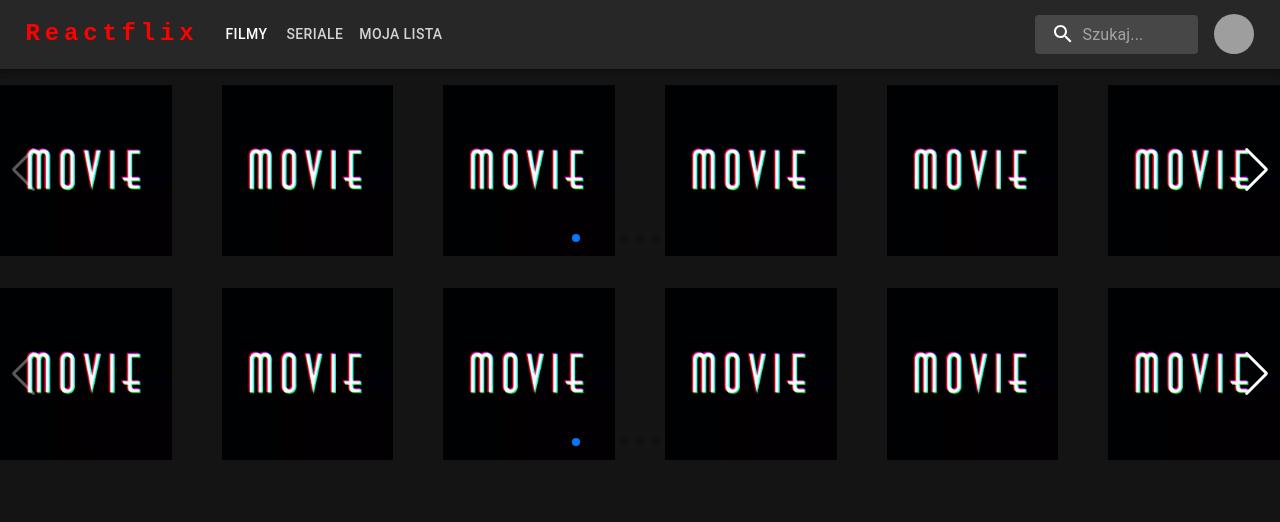
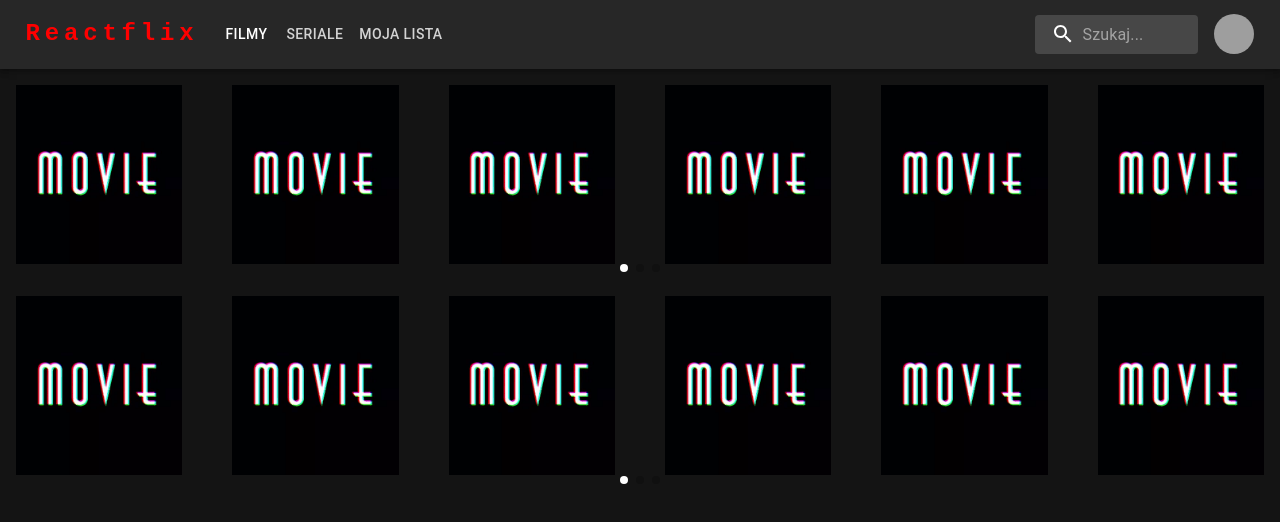
Before and after one commit to zaraod17/react-netflix, a React (Create React App) app: page /movies in a window 1280 px wide. Shown: the top 522 px of the page. Built offline with nearby package versions, Linux system fonts and the light colour scheme; grey boxes are pictures that could not be loaded.

Commit message:
swiper styles

```diff
--- a/src/components/layout/Layout.tsx
+++ b/src/components/layout/Layout.tsx
@@ -7,7 +7,7 @@ const Layout: React.FC<PropsWithChildren> = (props) => {
   return (
     <React.Fragment>
       <MainHeader />
-      <Box sx={{ flexGrow: 1, marginTop: "1rem"}}>
+      <Box sx={{ flexGrow: 1, marginTop: "1rem", marginInline: "1rem"}}>
         <Grid container rowSpacing={4}>
           {props.children}
         </Grid>
--- a/src/components/show/ShowCarousel.tsx
+++ b/src/components/show/ShowCarousel.tsx
@@ -1,7 +1,7 @@
 import { Swiper, SwiperSlide } from "swiper/react";
 
 import "swiper/css";
-import 'swiper/css/navigation'
+import "swiper/css/navigation";
 import "swiper/css/pagination";
 
 import { Pagination, Navigation } from "swiper";
@@ -12,27 +12,39 @@ const ShowCarousel: React.FC = () => {
     <>
       <Grid item xs={12}>
         <Swiper
-          slidesPerView={1}
+          slidesPerView={6}
+          slidesPerGroup={6}
           spaceBetween={10}
           navigation={true}
+          loop={true}
+          loopFillGroupWithBlank={true}
           style={{
-            color: 'white'
-
+            color: "white",
+            paddingBottom: "0.8rem"
           }}
           pagination={{
             clickable: true,
           }}
           breakpoints={{
+            400: {
+              slidesPerView: 3,
+              slidesPerGroup: 3,
+              spaceBetween: 10
+            },
+
             640: {
-              slidesPerView: 2,
+              slidesPerView: 4,
+              slidesPerGroup: 4,
               spaceBetween: 20,
             },
             786: {
-              slidesPerView: 4,
+              slidesPerView: 5,
+              slidesPerGroup: 5,
               spaceBetween: 40,
             },
             1024: {
               slidesPerView: 6,
+              slidesPerGroup: 6,
               spaceBetween: 50,
             },
           }}
--- a/src/index.css
+++ b/src/index.css
@@ -7,6 +7,11 @@ body {
   -moz-osx-font-smoothing: grayscale;
   background: #141414;
   color: white;
+}
+
+:root {
+  --swiper-navigation-color: rgba(170, 160, 160, 0.5);
+  --swiper-pagination-color: #fff;
 }
 
 .centered {
@@ -20,6 +25,24 @@ body {
 .swiper {
   width: 100%;
   height: 100%;
+}
+
+.swiper .swiper-button-next {
+  display: none;
+  border-radius: 10px;
+}
+
+.swiper .swiper-button-prev {
+  display: none;
+  border-radius: 10px;
+}
+
+.swiper:hover .swiper-button-next {
+  display: flex;
+}
+
+.swiper:hover .swiper-button-prev {
+  display: flex;
 }
 
 .swiper-slide {
@@ -50,7 +73,12 @@ body {
   object-fit: cover;
 }
 
-:root {
-  --swiper-navigation-color: "#fff";
+.swiper-button-next:hover,
+.swiper-button-prev:hover {
+  color: white;
+  background-color: rgba(177, 168, 168, 0.3)
+}
 
+.swiper-pagination {
+  bottom: 0 !important;
 }
```
